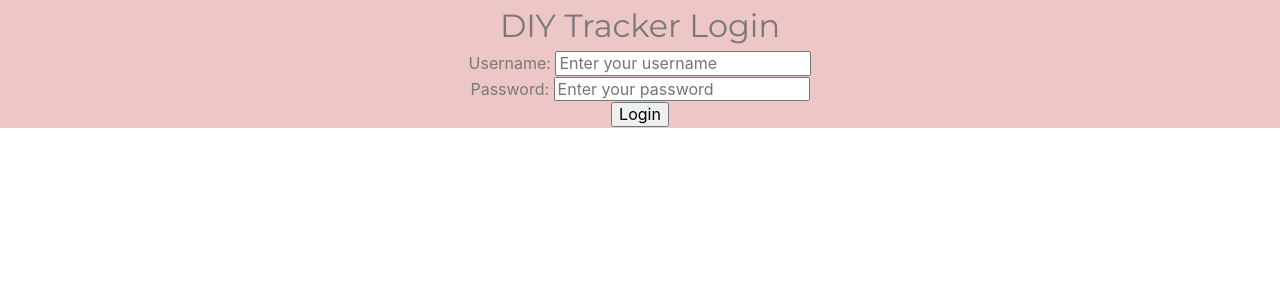
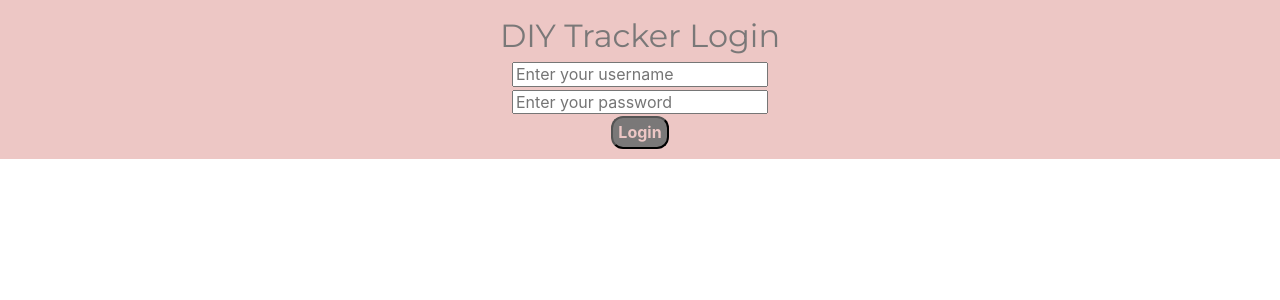
Before and after one commit to diy-tracker-bw/frontend, a React (Create React App) app: page /login in a window 1280 px wide. Shown: the top 300 px of the page. Built offline with nearby package versions, Linux system fonts and the light colour scheme.

Commit message:
added a few more styles

```diff
--- a/src/components/LoginForm.js
+++ b/src/components/LoginForm.js
@@ -11,6 +11,19 @@ const FormPage = styled.div`
   text-align: center;
   color: #7A7878;
   background-color: #EDC7C5;
+  padding: 10px;
+
+  .input-box {
+    border: 1px solid #EDC7C5;
+  }
+
+  .login-button {
+    color: #EDC7C5;
+    background-color: #7A7878;
+    border-radius: 12px;
+    font-weight: bold;
+    padding: 5px;
+  }
 `;
 
 
@@ -26,15 +39,15 @@ const LoginForm = ({ values, errors, touched, status }) => {
       <h1>DIY Tracker Login</h1>
       <div className="form-page">
         <Form>
-          <div className="userName">
-            <label htmlFor="username">Username: </label>
+          <div className="input-box">
+            {/* <label htmlFor="username">Username: </label> */}
             <Field type="text" name="username" id="username" placeholder="Enter your username" />
             {touched.username && errors.username && (
               <p>{errors.username}</p>
             )}
           </div>
-          <div className="password">
-            <label htmlFor="password">Password: </label>
+          <div className="input-box">
+            {/* <label htmlFor="password">Password: </label> */}
             <Field type="password" name="password" id="password" placeholder="Enter your password" />
           </div>
           <div>
@@ -63,6 +76,15 @@ const FormikLoginForm = withFormik({
     username: Yup.string().required("Username Required"),
     password: Yup.string().required("Password Required")
   })
+//   handleSubmit(values, { setStatus }) {
+//     axios
+//         .post("", values)
+//         .then(res => {
+//             console.log(res);
+//             setStatus(res.data)
+//         })
+//         .catch(err => console.log(err.response));
+// }
 })(LoginForm);
 
 export default FormikLoginForm;
--- a/src/routes/Login.js
+++ b/src/routes/Login.js
@@ -1,7 +1,7 @@
 import React from 'react';
 import { useAuth } from '../hooks/useAuth';
+import LoginForm from '../components/LoginForm';
 
-import LoginForm from '../components/LoginForm';
 
 const Login = () => {
   const { handleLogin } = useAuth();
```
Also changed, not shown: images/login-page.jpg (added).
